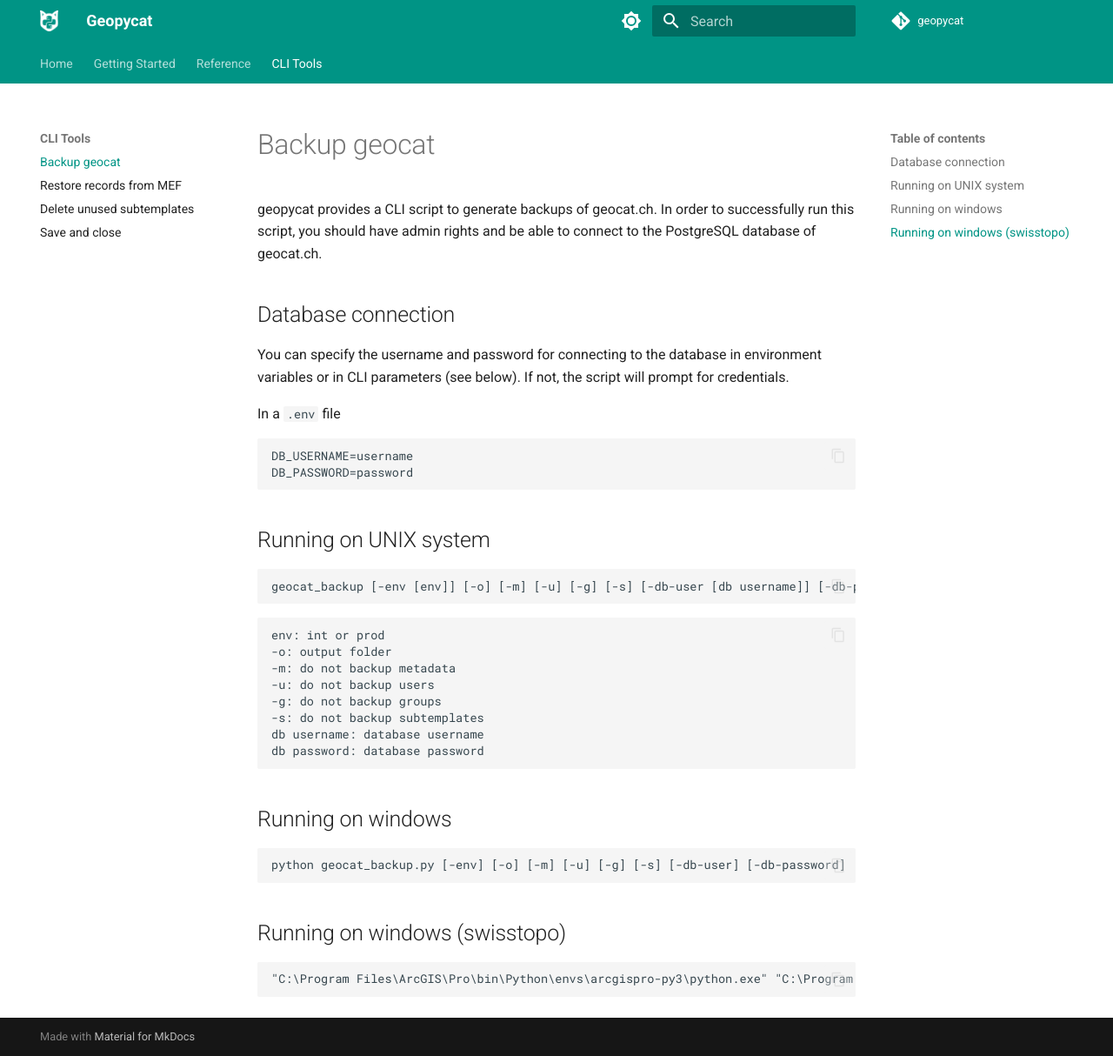
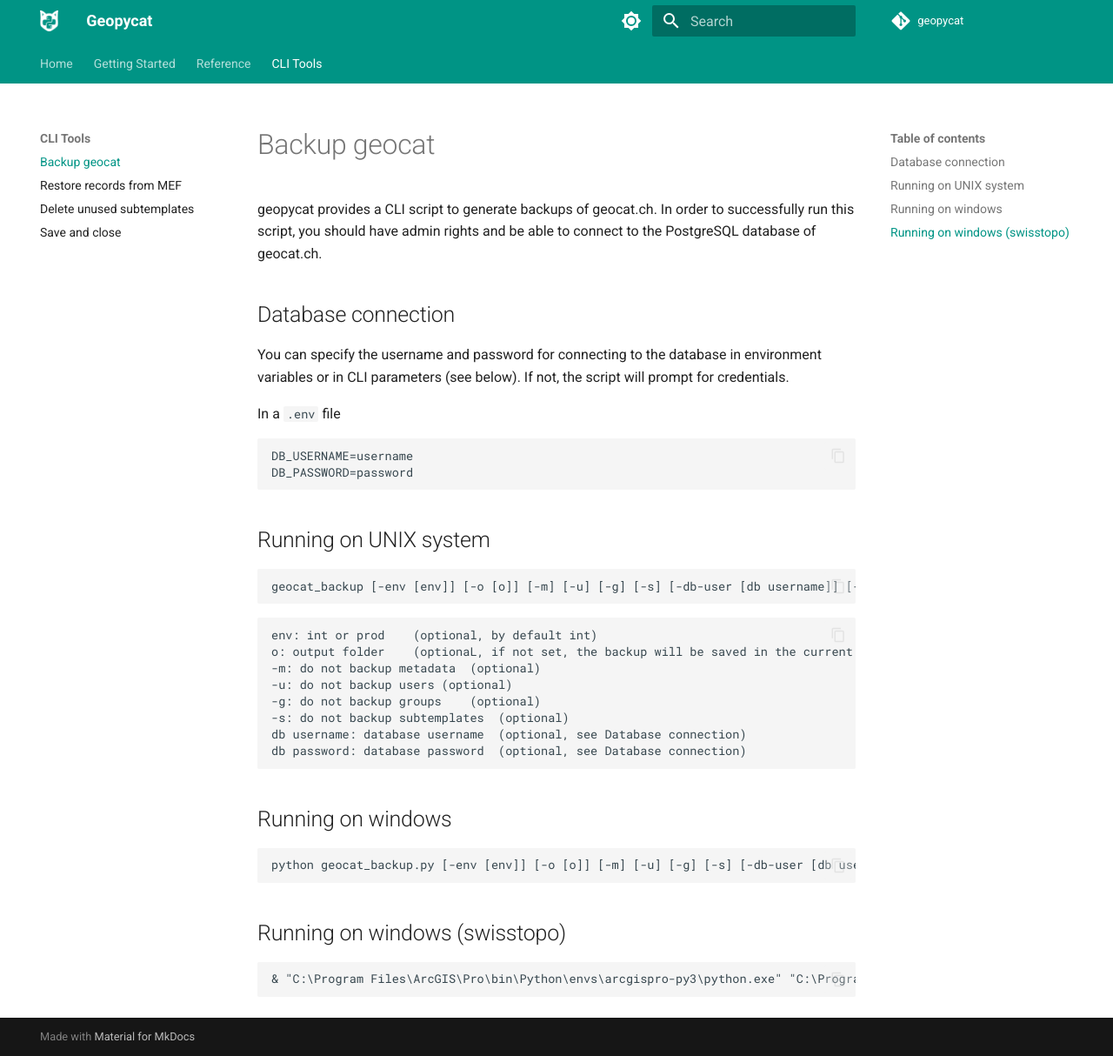
Before and after one commit to geoadmin/lib-geopycat, an MkDocs documentation site: the page built from docs/cli_tools/Backup_geocat.md, in a window 1280 px wide and 1214 px high. Shown: the whole window at 87% size. Built offline with MkDocs 1.6.1 and Material for MkDocs 9.7.7, drawn with Linux system fonts in a browser that asks for light colours; comment, search, counter and statistics services are not loaded.

Commit message:
update doc and change licence

````diff
--- a/docs/cli_tools/Backup_geocat.md
+++ b/docs/cli_tools/Backup_geocat.md
@@ -13,23 +13,23 @@
 
 ## Running on UNIX system
 ``` bash
-geocat_backup [-env [env]] [-o] [-m] [-u] [-g] [-s] [-db-user [db username]] [-db-password [db password]]
+geocat_backup [-env [env]] [-o [o]] [-m] [-u] [-g] [-s] [-db-user [db username]] [-db-password [db password]]
 ```
 ```
-env: int or prod
--o: output folder
--m: do not backup metadata
--u: do not backup users
--g: do not backup groups
--s: do not backup subtemplates
-db username: database username
-db password: database password
+env: int or prod    (optional, by default int)
+o: output folder    (optionaL, if not set, the backup will be saved in the current working directory)
+-m: do not backup metadata  (optional)
+-u: do not backup users (optional)
+-g: do not backup groups    (optional)
+-s: do not backup subtemplates  (optional)
+db username: database username  (optional, see Database connection)
+db password: database password  (optional, see Database connection)
 ```
 ## Running on windows
 ```bash
-python geocat_backup.py [-env] [-o] [-m] [-u] [-g] [-s] [-db-user] [-db-password]
+python geocat_backup.py [-env [env]] [-o [o]] [-m] [-u] [-g] [-s] [-db-user [db username]] [-db-password [db password]]
 ```
 ## Running on windows (swisstopo)
 ```bash
-"C:\Program Files\ArcGIS\Pro\bin\Python\envs\arcgispro-py3\python.exe" "C:\Program Files\ArcGIS\Pro\bin\Python\envs\arcgispro-py3\scripts\geocat_backup.py" [-env] [-o] [-m] [-u] [-g] [-s] [-db-user] [-db-password]
+& "C:\Program Files\ArcGIS\Pro\bin\Python\envs\arcgispro-py3\python.exe" "C:\Program Files\ArcGIS\Pro\bin\Python\envs\arcgispro-py3\scripts\geocat_backup.py" [-env] [-o] [-m] [-u] [-g] [-s] [-db-user] [-db-password]
 ```
````
Also changed, not shown: README.md (+2 -2 lines), docs/cli_tools/Delete_unused_subtemplates.md (+8 -8 lines), docs/cli_tools/Restore_mef.md (+5 -5 lines), docs/cli_tools/save_and_close.md (+5 -5 lines), docs/getting-started.md (+3 -3 lines), 1 other file.
